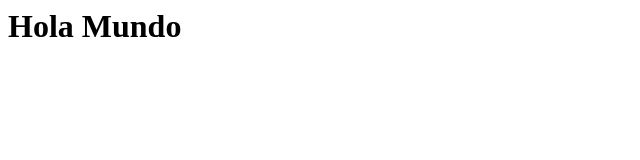
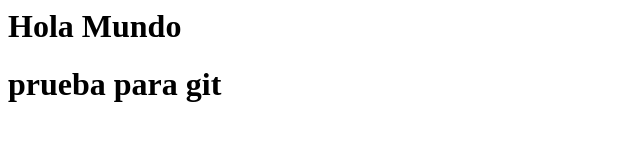
Before and after one commit to PabloParada7/gitCurso, a plain HTML site: page index.html in a window 1280 px wide. Shown: the whole page, without its empty margins (0-640 px from the left). Drawn offline with Linux system fonts and the light colour scheme.

Commit message:
se agrego una linea de codigo

```diff
--- a/index.html
+++ b/index.html
@@ -7,5 +7,6 @@
 
             <h1> Hola Mundo </h1>
             <script src="app.js"></script>
+            <h1>prueba para git </h1>
         </body>
 </html>
```
